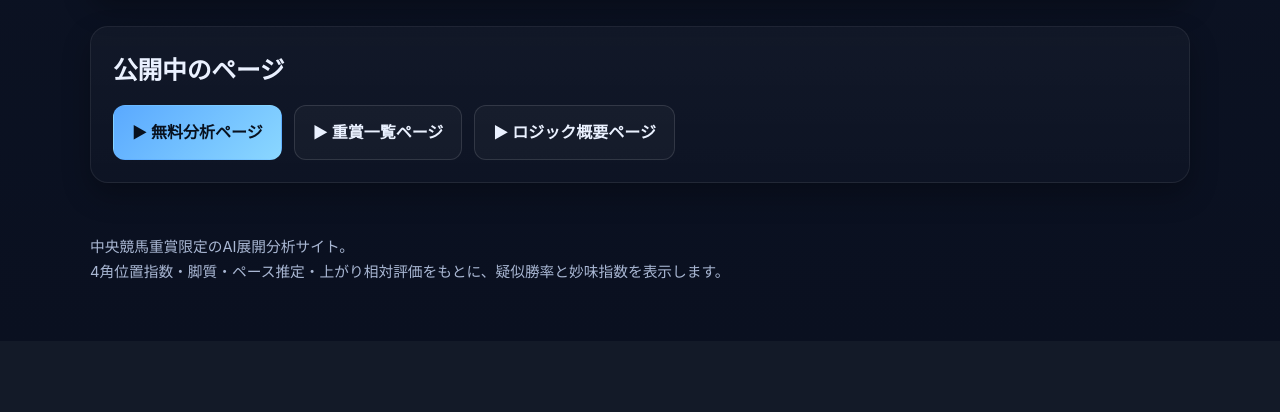
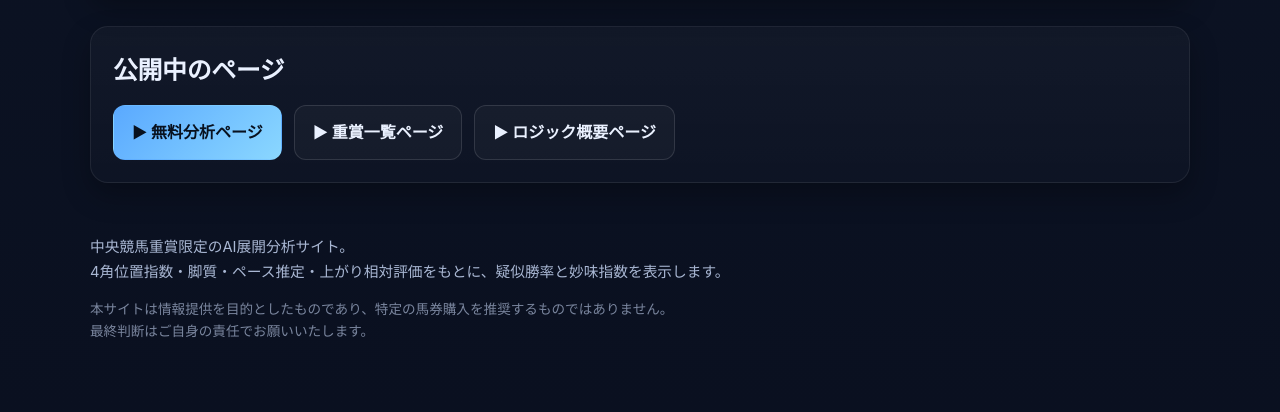
Before and after one commit to ikkaku000/keibasite, a Django app: page / in a window 1280 px wide. Shown: the part 1735-2147 px from the top of the page. Before the commit the page ends 2014 px from the top, so only its background shows below. Run offline with Django 5.2, Linux system fonts and the light colour scheme; data comes from the database, SQL or seed files in the repository.

Commit message:
03101630 正常

```diff
--- a/keibaapp_1/templates/keibaapp_1/top.html
+++ b/keibaapp_1/templates/keibaapp_1/top.html
@@ -494,6 +494,11 @@
     <div class="container">
       中央競馬重賞限定のAI展開分析サイト。<br>
       4角位置指数・脚質・ペース推定・上がり相対評価をもとに、疑似勝率と妙味指数を表示します。
+
+      <p style="margin-top:14px; font-size:0.85rem; opacity:0.7; line-height:1.6;">
+      本サイトは情報提供を目的としたものであり、特定の馬券購入を推奨するものではありません。<br>
+      最終判断はご自身の責任でお願いいたします。
+    </p>
     </div>
   </footer>
 </body>
```
